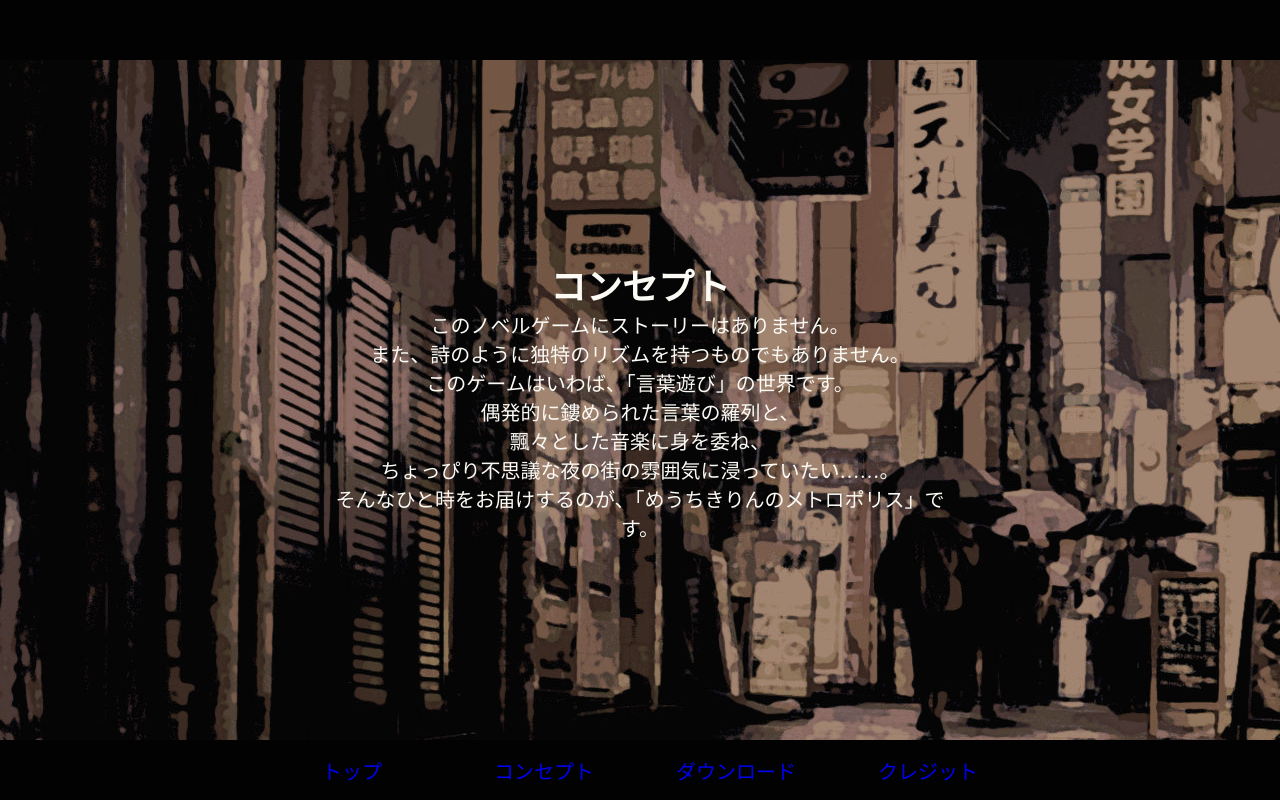
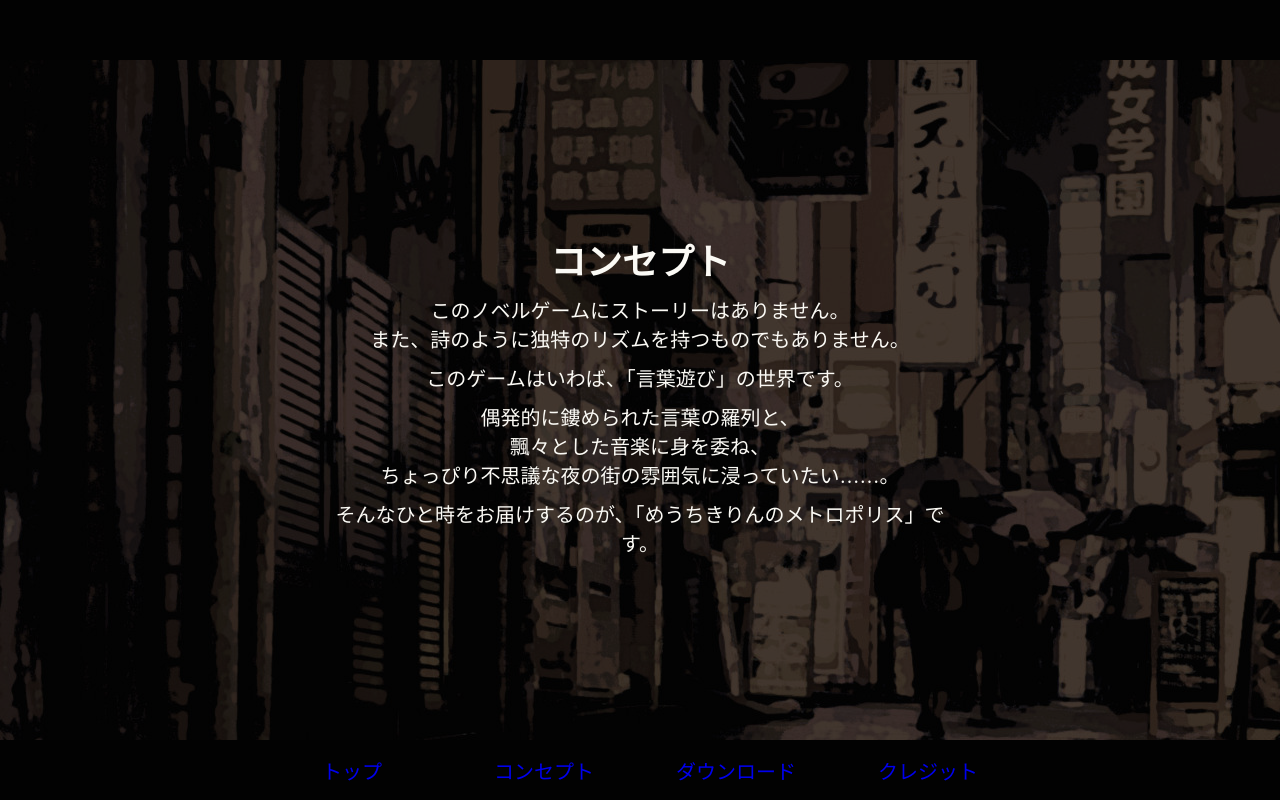
Before and after one commit to ichi-h/myochikirin-hp, a React (Create React App) app: page /concept in a window 1280 px wide. Built offline with nearby package versions, Linux system fonts and the light colour scheme; a web font is replaced by a local one.

Commit message:
update style

```diff
--- a/src/assets/css/Concept.css
+++ b/src/assets/css/Concept.css
@@ -1,3 +1,8 @@
 .concept.bg {
   background-position: center;
+  opacity: 0.4;
 }
+
+.explain p {
+  margin: 1rem 0;
+}
```
